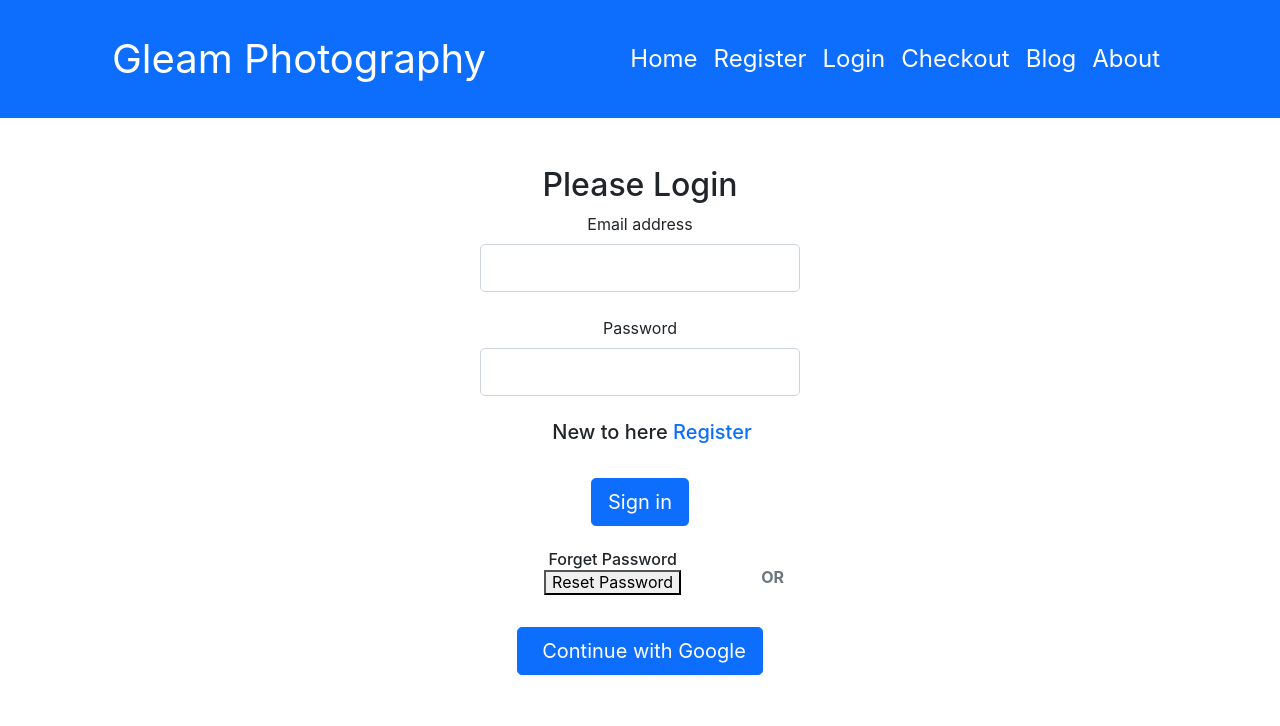
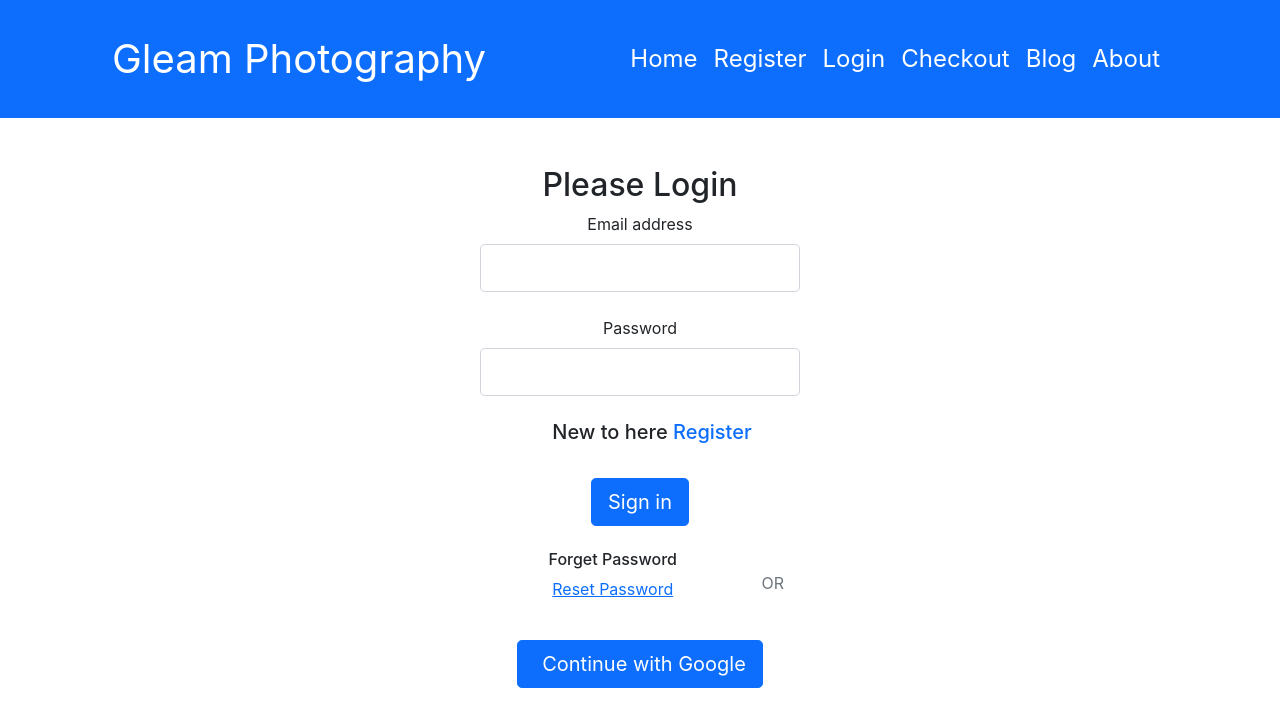
Before and after one commit to DevPronob/gleam-photography, a React (Create React App) app: page /login in a window 1280 px wide. Shown: the top 726 px of the page. Built offline with nearby package versions, Linux system fonts and the light colour scheme; no server answers.

Commit message:
footer updated

```diff
--- a/src/components/Login/Login.js
+++ b/src/components/Login/Login.js
@@ -85,8 +85,8 @@ const Login = () => {
           <button type="submit" className="btn btn-primary btn-lg btn-block">Sign in</button>
             <p className='text-danger'>{loginError}</p>
           <div className="divider d-flex align-items-center my-4">
-              <h6>Forget Password <button onClick={handleReset} className='border-none'>Reset Password</button> </h6>
-            <p className="text-center fw-bold mx-3 mb-0 text-muted">OR</p>
+              <h6>Forget Password <button onClick={handleReset} className='btn btn-link'>Reset Password</button> </h6>
+            <p className="text-left  mx-3 mb-0 text-muted">OR</p>
           </div>
 
           <button onClick={()=>signInWithGoogle()} className="btn btn-primary btn-lg btn-block"
```
